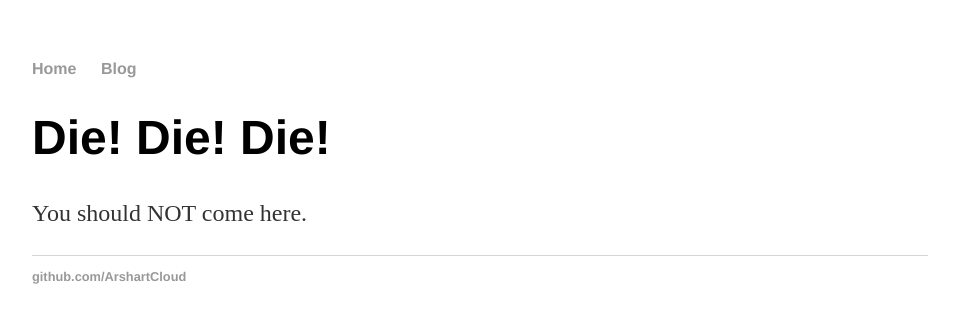
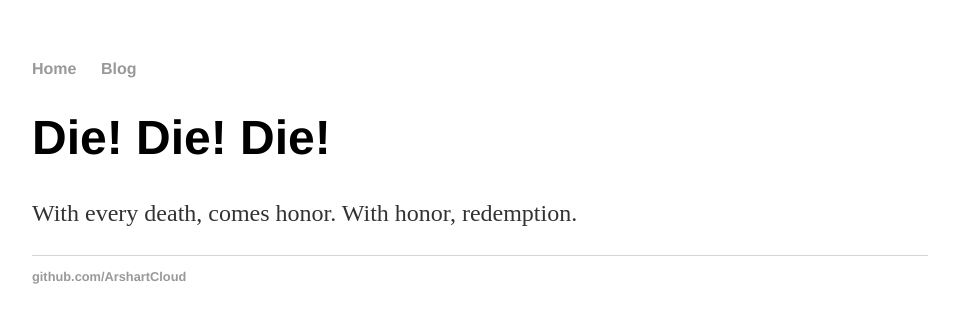
Before and after one commit to ArshartCloud/ArshartCloud.github.io, a Jekyll site: the page built from index.html, in a window 1280 px wide. Shown: the top 323 px of the page, without its empty margins (160-1119 px from the left). Built offline with Jekyll 4.4.1, drawn with Linux system fonts in a browser that asks for light colours.

Commit message:
Hanzo update!

```diff
--- a/index.html
+++ b/index.html
@@ -4,5 +4,5 @@ title: The base of Love and Hope
 ---
 <div class="blurb">
 	<h1>Die! Die! Die!</h1>
-	<p>You should NOT come here.</p>
+	<p>With every death, comes honor. With honor, redemption.</p>
 </div><!-- /.blurb -->
```
